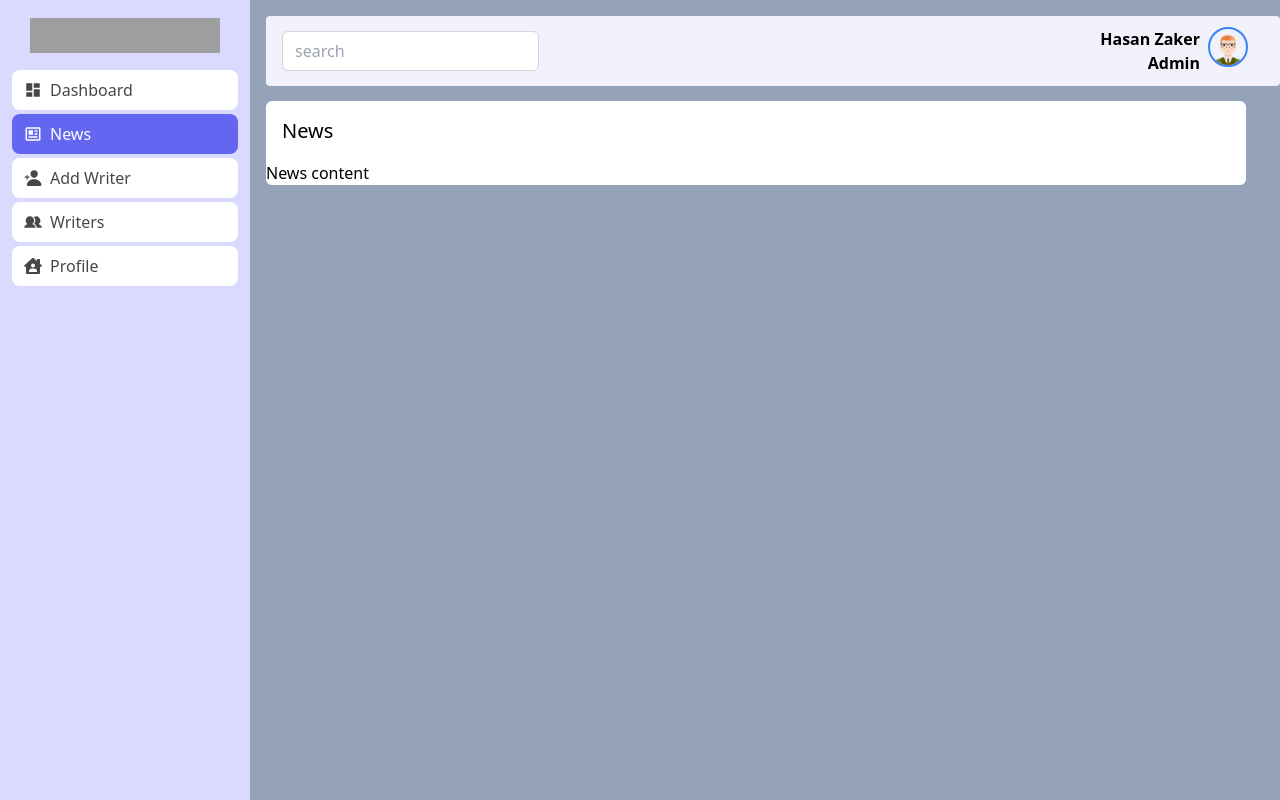
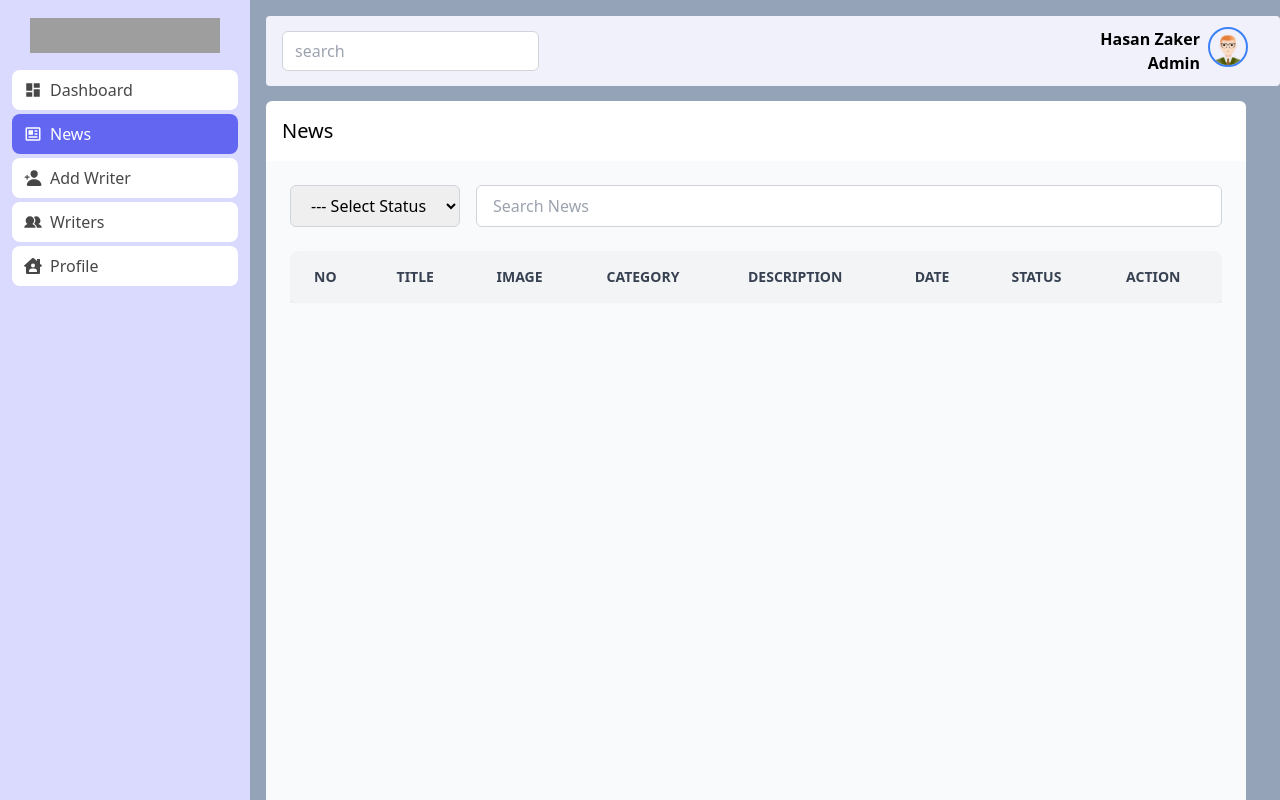
Before and after one commit to HasanBinZaker99/news-portal, a React (Vite) app in the folder client/: page /dashboard/news in a window 1280 px wide. Shown: the top 800 px of the page. Built offline with nearby package versions, Linux system fonts and the light colour scheme; grey boxes are pictures that could not be loaded.

Commit message:
News page design part3

```diff
--- a/client/src/dashboard/components/NewsContent.jsx
+++ b/client/src/dashboard/components/NewsContent.jsx
@@ -1,7 +1,42 @@
 import React from "react";
 
 const NewsContent = () => {
-  return <div>News content</div>;
+  return (
+    <div className="bg-gray-50 min-h-screen p-6">
+      <div className="flex items-center gap-4 mb-6">
+        <select
+          name="status"
+          className="w-48 px-4 py-2 rounded-md border border-gray-300 focus:ring-4 focus:ring-blue-400"
+        >
+          <option value=""> --- Select Status</option>
+          <option value="pending">Pending</option>
+          <option value="active"> Active </option>
+          <option value="deactive"> Deactive </option>
+        </select>
+        <input
+          type="text"
+          placeholder="Search News"
+          className="w-full px-4 py-2 rounded-md border border-gray-300 focus:ring-2 focus:ring-blue-400 focus:outline-none"
+        />
+      </div>
+      <div className="overflow-x-auto">
+        <table className="w-full table-auto bg-white shadow-lg rounded-lg overflow-hidden">
+          <thead className="bg-gray-100 text-gray-700 uppercase text-sm">
+            <tr>
+              <th className="py-4 px-6 text-left"> No </th>
+              <th className="py-4 px-6 text-left"> Title </th>
+              <th className="py-4 px-6 text-left"> Image </th>
+              <th className="py-4 px-6 text-left"> Category </th>
+              <th className="py-4 px-6 text-left"> Description </th>
+              <th className="py-4 px-6 text-left"> Date </th>
+              <th className="py-4 px-6 text-left"> Status </th>
+              <th className="py-4 px-6 text-left"> Action </th>
+            </tr>
+          </thead>
+        </table>
+      </div>
+    </div>
+  );
 };
 
 export default NewsContent;
```
